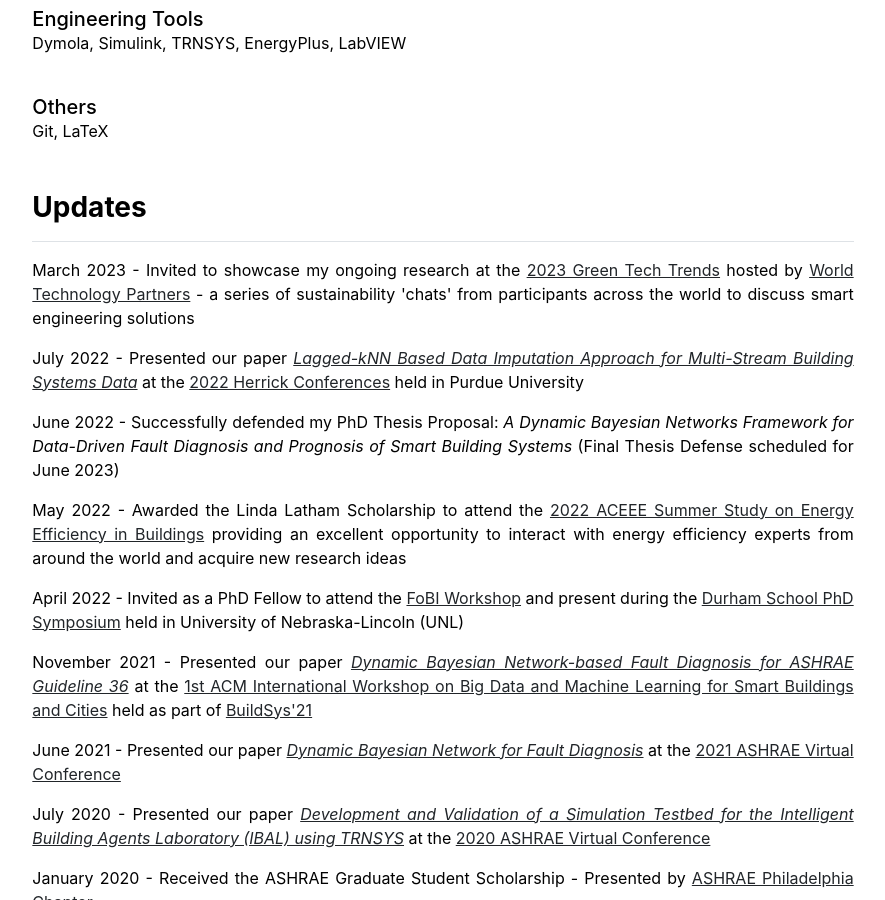
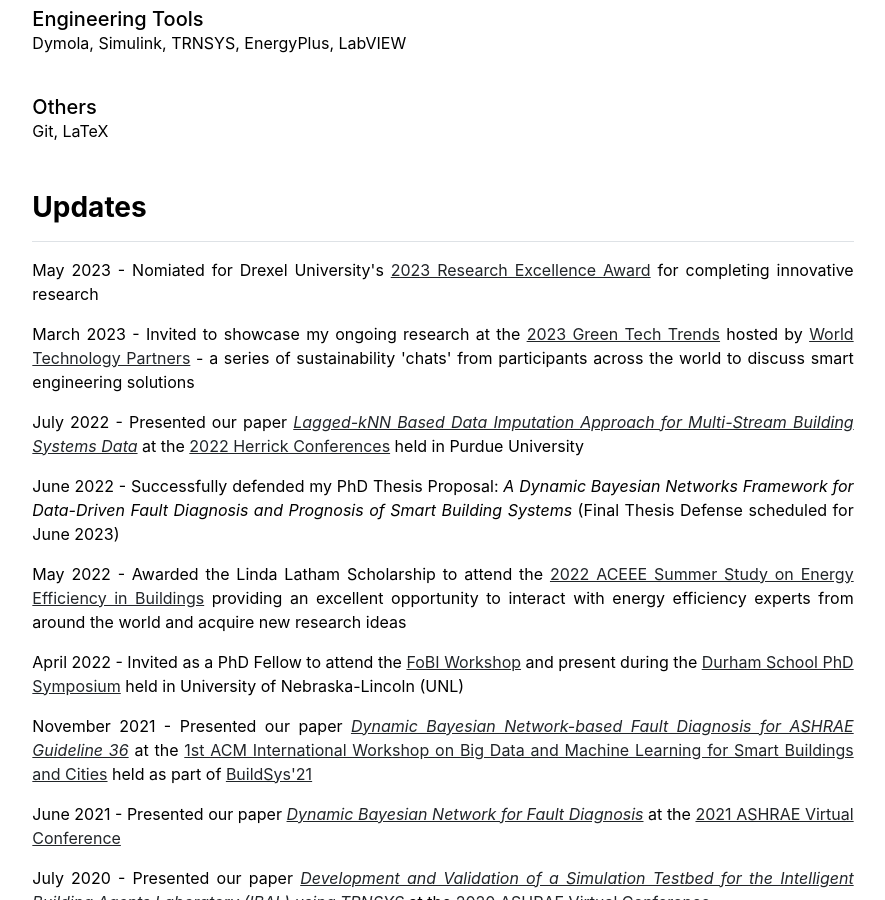
Before and after one commit to pradhanojas/pradhanojas.github.io, a Jekyll site: the page built from index.md, in a window 1280 px wide and 900 px high, scrolled down 1081 px. Shown: the whole window, without its empty margins (197-1082 px from the left). Built offline with Jekyll 4.4.1, drawn with Linux system fonts in a browser that asks for light colours.

Commit message:
Update home.html

```diff
--- a/_layouts/home.html
+++ b/_layouts/home.html
@@ -15,6 +15,8 @@ layout: default
 <div class="row g-5 mb-5">
   <div class="col-md-12" style="text-align: justify">
     <h3 class="fw-bold border-bottom pb-3 mb-3">Updates</h3>
+
+    <p>May 2023 - Nomiated for Drexel University's <a href = "https://drexel.edu/graduatecollege/research-funding/excellence-awards/research-excellence/2023-research-winners/" target=""blank">2023 Research Excellence Award</a> for completing innovative research</p>
 
     <p>March 2023 - Invited to showcase my ongoing research at the <a href = "https://worldtechnologypartners.org/green-tech-trends-showcase-2023" target="blank">2023 Green Tech Trends</a> hosted by <a href = "https://www.worldtechnologypartners.org" target="blank">World Technology Partners</a> - a series of sustainability 'chats' from participants across the world to discuss smart engineering solutions</p>
 
```
